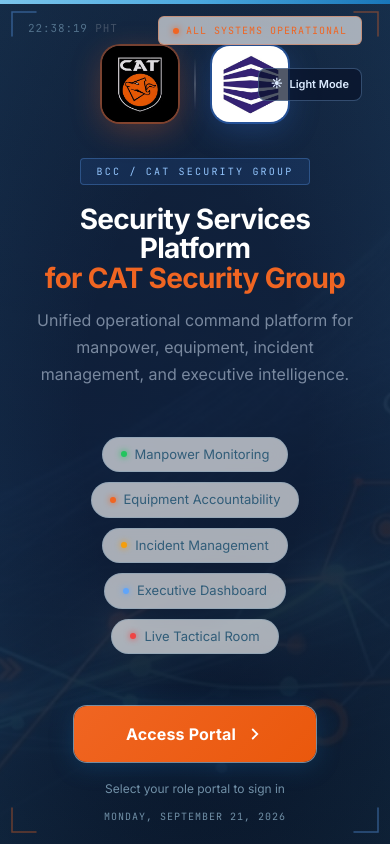
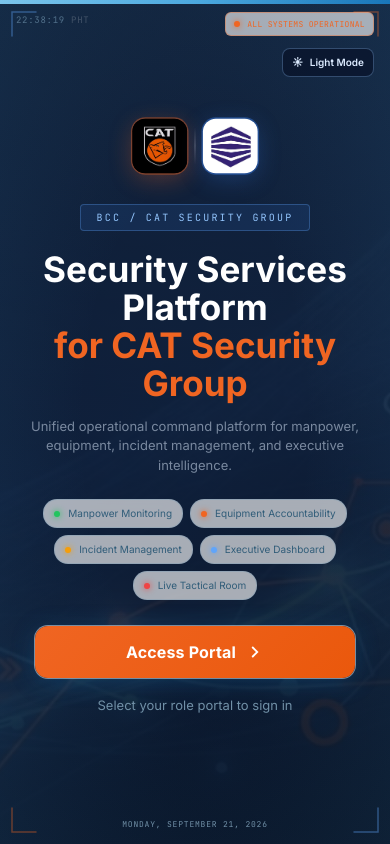
Before and after one commit to LyksFamisan/BCC-Security-Platform, a React (Vite) app: page / in a window 390 px wide. Built offline with nearby package versions, Linux system fonts and the light colour scheme; the HTML template or start-up script is replaced by a standard one.

Commit message:
Update BCC Security Platform

```diff
--- a/src/components/SplashScreen.tsx
+++ b/src/components/SplashScreen.tsx
@@ -21,6 +21,7 @@
 
   return (
     <div
+      className="splash-screen"
       style={{
         minHeight: '100vh',
         position: 'relative',
@@ -51,11 +52,11 @@
       <div style={{ position: 'absolute', top: 0, left: 0, right: 0, height: 4, background: 'linear-gradient(90deg, #7bc5ec 0%, #4ca9df 50%, #1976b9 100%)', zIndex: 20 }} />
 
       {/* ── Top HUD row ──────────────────────────────────────── */}
-      <div style={{ position: 'absolute', top: 20, left: 28, fontFamily: 'JetBrains Mono', fontSize: 11, color: '#52718b', letterSpacing: '0.08em', zIndex: 20 }}>
+      <div className="splash-clock" style={{ position: 'absolute', top: 20, left: 28, fontFamily: 'JetBrains Mono', fontSize: 11, color: '#52718b', letterSpacing: '0.08em', zIndex: 20 }}>
         {timeStr} <span style={{ color: 'rgba(255,255,255,0.2)' }}>PHT</span>
       </div>
 
-      <div style={{ position: 'absolute', top: 16, right: 28, display: 'flex', alignItems: 'center', gap: 7, background: 'rgba(255,255,255,0.62)', border: '1px solid rgba(240,101,34,0.4)', borderRadius: 6, padding: '6px 14px', zIndex: 20 }}>
+      <div className="splash-status" style={{ position: 'absolute', top: 16, right: 28, display: 'flex', alignItems: 'center', gap: 7, background: 'rgba(255,255,255,0.62)', border: '1px solid rgba(240,101,34,0.4)', borderRadius: 6, padding: '6px 14px', zIndex: 20 }}>
         <div style={{ width: 6, height: 6, borderRadius: '50%', background: '#F06522', boxShadow: '0 0 6px #F06522' }} />
         <span style={{ fontFamily: 'JetBrains Mono', fontSize: 10, color: '#F06522', letterSpacing: '0.1em' }}>ALL SYSTEMS OPERATIONAL</span>
       </div>
@@ -65,6 +66,7 @@
         onClick={onToggleTheme}
         aria-label={darkMode ? 'Switch to light mode' : 'Switch to dark mode'}
         title={darkMode ? 'Switch to light mode' : 'Switch to dark mode'}
+        className="splash-theme-toggle"
         style={{ position: 'absolute', top: 68, right: 28, zIndex: 20, display: 'flex', alignItems: 'center', gap: 7, border: darkMode ? '1px solid rgba(147,197,253,0.3)' : '1px solid rgba(54,126,171,0.18)', borderRadius: 8, padding: '7px 12px', background: darkMode ? 'rgba(8,18,40,0.7)' : 'rgba(255,255,255,0.7)', color: darkMode ? '#dbeafe' : '#16476d', fontFamily: 'Inter', fontSize: 11, fontWeight: 600, cursor: 'pointer' }}
       >
         <span aria-hidden="true">{darkMode ? '☀' : '☾'}</span>
@@ -72,10 +74,10 @@
       </button>
 
       {/* ── Main content ─────────────────────────────────────── */}
-      <div style={{ position: 'relative', zIndex: 10, display: 'flex', flexDirection: 'column', alignItems: 'center', textAlign: 'center', padding: '0 24px' }}>
+      <div className="splash-content" style={{ position: 'relative', zIndex: 10, display: 'flex', flexDirection: 'column', alignItems: 'center', textAlign: 'center', padding: '0 24px' }}>
 
         {/* Logos */}
-        <div style={{ display: 'flex', alignItems: 'center', gap: 16, marginBottom: 36 }}>
+        <div className="splash-logos" style={{ display: 'flex', alignItems: 'center', gap: 16, marginBottom: 36 }}>
           <div style={{ width: 76, height: 76, borderRadius: 18, overflow: 'hidden', background: '#000', boxShadow: '0 0 0 2px rgba(240,101,34,0.4), 0 8px 32px rgba(240,101,34,0.3)' }}>
             <img src="/assets/CAT_logo.jpg" alt="CAT" style={{ width: '100%', height: '100%', objectFit: 'cover' }} />
           </div>
@@ -105,7 +107,7 @@
         </p>
 
         {/* Feature pills */}
-        <div style={{ display: 'flex', flexWrap: 'wrap', justifyContent: 'center', gap: 10, marginBottom: 52, maxWidth: 660 }}>
+        <div className="splash-features" style={{ display: 'flex', flexWrap: 'wrap', justifyContent: 'center', gap: 10, marginBottom: 52, maxWidth: 660 }}>
           {[
             { label: 'Manpower Monitoring', dot: '#22c55e' },
             { label: 'Equipment Accountability', dot: '#F06522' },
@@ -122,6 +124,7 @@
 
         {/* CTA */}
         <button
+          className="splash-cta"
           onClick={onEnter}
           style={{
             background: darkMode ? 'linear-gradient(135deg, #F06522 0%, #ea580c 100%)' : 'linear-gradient(135deg, #1976b9 0%, #4ca9df 100%)',
@@ -155,7 +158,7 @@
       </div>
 
       {/* ── Bottom date strip ───────────────────────────────── */}
-      <div style={{ position: 'absolute', bottom: 20, left: 0, right: 0, display: 'flex', justifyContent: 'center', zIndex: 10 }}>
+      <div className="splash-date" style={{ position: 'absolute', bottom: 20, left: 0, right: 0, display: 'flex', justifyContent: 'center', zIndex: 10 }}>
         <span style={{ fontFamily: 'JetBrains Mono', fontSize: 10, color: '#7190a7', letterSpacing: '0.1em' }}>
           {dateStr.toUpperCase()}
         </span>
--- a/src/index.css
+++ b/src/index.css
@@ -407,6 +407,104 @@
   }
 }
 
+@media (max-width: 720px) {
+  .splash-screen {
+    min-height: 100dvh !important;
+    height: auto !important;
+    overflow-y: auto !important;
+    justify-content: flex-start !important;
+    padding: 108px 16px 76px !important;
+  }
+
+  .splash-clock {
+    top: 14px !important;
+    left: 16px !important;
+    font-size: 9px !important;
+  }
+
+  .splash-status {
+    top: 12px !important;
+    right: 16px !important;
+    max-width: calc(100% - 32px);
+    padding: 5px 8px !important;
+  }
+
+  .splash-status span {
+    font-size: 8px !important;
+    letter-spacing: 0.04em !important;
+  }
+
+  .splash-theme-toggle {
+    top: 48px !important;
+    right: 16px !important;
+    padding: 6px 9px !important;
+    font-size: 10px !important;
+  }
+
+  .splash-content {
+    width: 100%;
+    padding: 0 !important;
+  }
+
+  .splash-logos {
+    gap: 10px !important;
+    margin-bottom: 20px !important;
+    transform: scale(0.72);
+  }
+
+  .splash-content > div[style*="letterSpacing: '0.22em'"] {
+    max-width: 100%;
+    margin-bottom: 12px !important;
+    padding: 5px 10px !important;
+    font-size: 8px !important;
+  }
+
+  .splash-content h1 {
+    font-size: clamp(27px, 9vw, 42px) !important;
+    line-height: 1.08 !important;
+    letter-spacing: 0 !important;
+    overflow-wrap: anywhere;
+  }
+
+  .splash-content p {
+    max-width: 100% !important;
+    font-size: 13px !important;
+    line-height: 1.5 !important;
+    margin-bottom: 24px !important;
+  }
+
+  .splash-features {
+    max-width: 100% !important;
+    gap: 7px !important;
+    margin-bottom: 26px !important;
+  }
+
+  .splash-features > div {
+    padding: 6px 10px !important;
+    border-radius: 14px !important;
+  }
+
+  .splash-features span {
+    font-size: 10px !important;
+  }
+
+  .splash-cta {
+    width: min(100%, 320px);
+    justify-content: center;
+    padding: 14px 22px !important;
+  }
+
+  .splash-date {
+    bottom: 14px !important;
+    padding: 0 16px;
+  }
+
+  .splash-date span {
+    font-size: 8px !important;
+    text-align: center;
+  }
+}
+
 @media (min-width: 721px) and (max-width: 1100px) {
   .app-topbar {
     padding-left: 14px !important;
```
